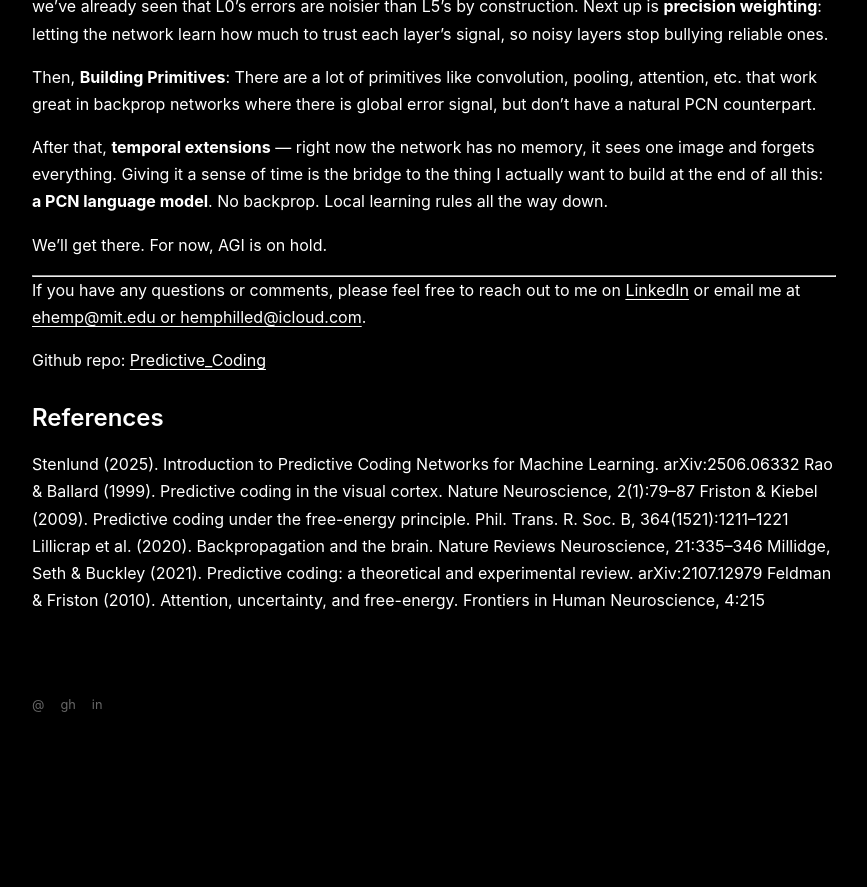
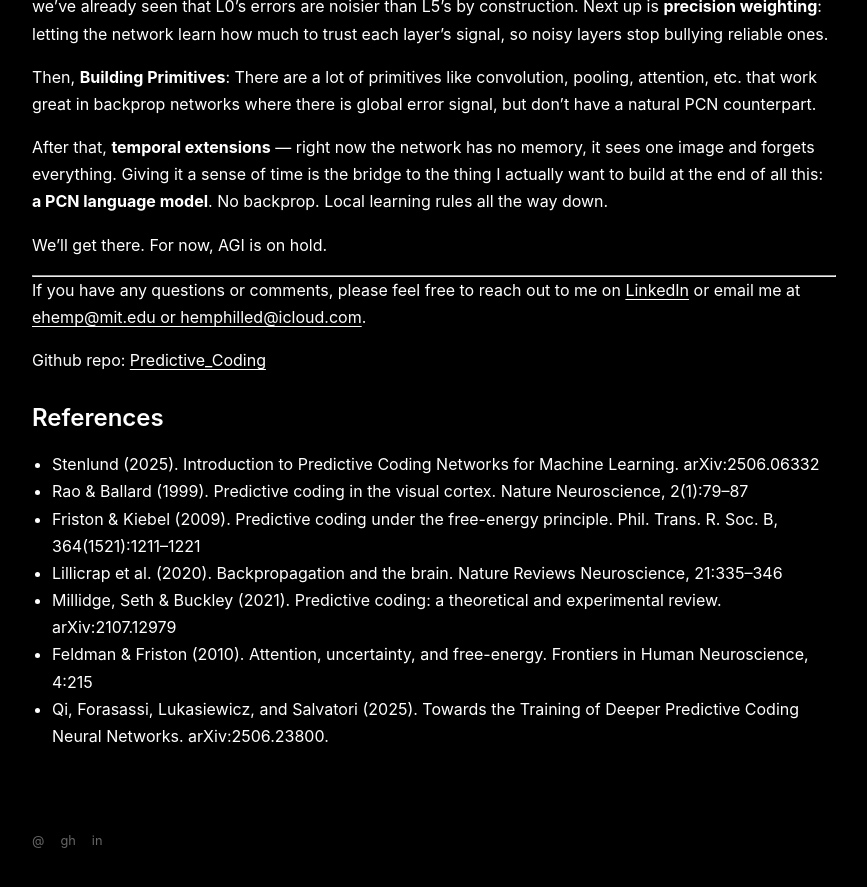
Before and after one commit to apollo1291/me, a Jekyll site: the page built from blog/intro-to-pcns/blog.md, in a window 1280 px wide and 900 px high, scrolled down 14199 px. Shown: the top 887 px of the window, without its empty margins (206-1073 px from the left). Built offline with Jekyll 4.4.1, drawn with Linux system fonts in a browser that asks for light colours; before the commit the page ends 14963 px from its top, so only the background shows below that.

Commit message:
citations

```diff
--- a/blog/intro-to-pcns/blog.md
+++ b/blog/intro-to-pcns/blog.md
@@ -417,9 +417,10 @@ If you have any questions or comments, please feel free to reach out to me on [L
 Github repo: [Predictive_Coding](https://github.com/apollo1291/Predictive_Coding)
 
 ## References
-Stenlund (2025). Introduction to Predictive Coding Networks for Machine Learning. arXiv:2506.06332
-Rao & Ballard (1999). Predictive coding in the visual cortex. Nature Neuroscience, 2(1):79–87
-Friston & Kiebel (2009). Predictive coding under the free-energy principle. Phil. Trans. R. Soc. B, 364(1521):1211–1221
-Lillicrap et al. (2020). Backpropagation and the brain. Nature Reviews Neuroscience, 21:335–346
-Millidge, Seth & Buckley (2021). Predictive coding: a theoretical and experimental review. arXiv:2107.12979
-Feldman & Friston (2010). Attention, uncertainty, and free-energy. Frontiers in Human Neuroscience, 4:215
+- Stenlund (2025). Introduction to Predictive Coding Networks for Machine Learning. arXiv:2506.06332
+- Rao & Ballard (1999). Predictive coding in the visual cortex. Nature Neuroscience, 2(1):79–87
+- Friston & Kiebel (2009). Predictive coding under the free-energy principle. Phil. Trans. R. Soc. B, 364(1521):1211–1221
+- Lillicrap et al. (2020). Backpropagation and the brain. Nature Reviews Neuroscience, 21:335–346
+- Millidge, Seth & Buckley (2021). Predictive coding: a theoretical and experimental review. arXiv:2107.12979
+- Feldman & Friston (2010). Attention, uncertainty, and free-energy. Frontiers in Human Neuroscience, 4:215
+- Qi, Forasassi, Lukasiewicz, and Salvatori (2025). Towards the Training of Deeper Predictive Coding Neural Networks. arXiv:2506.23800.
```
